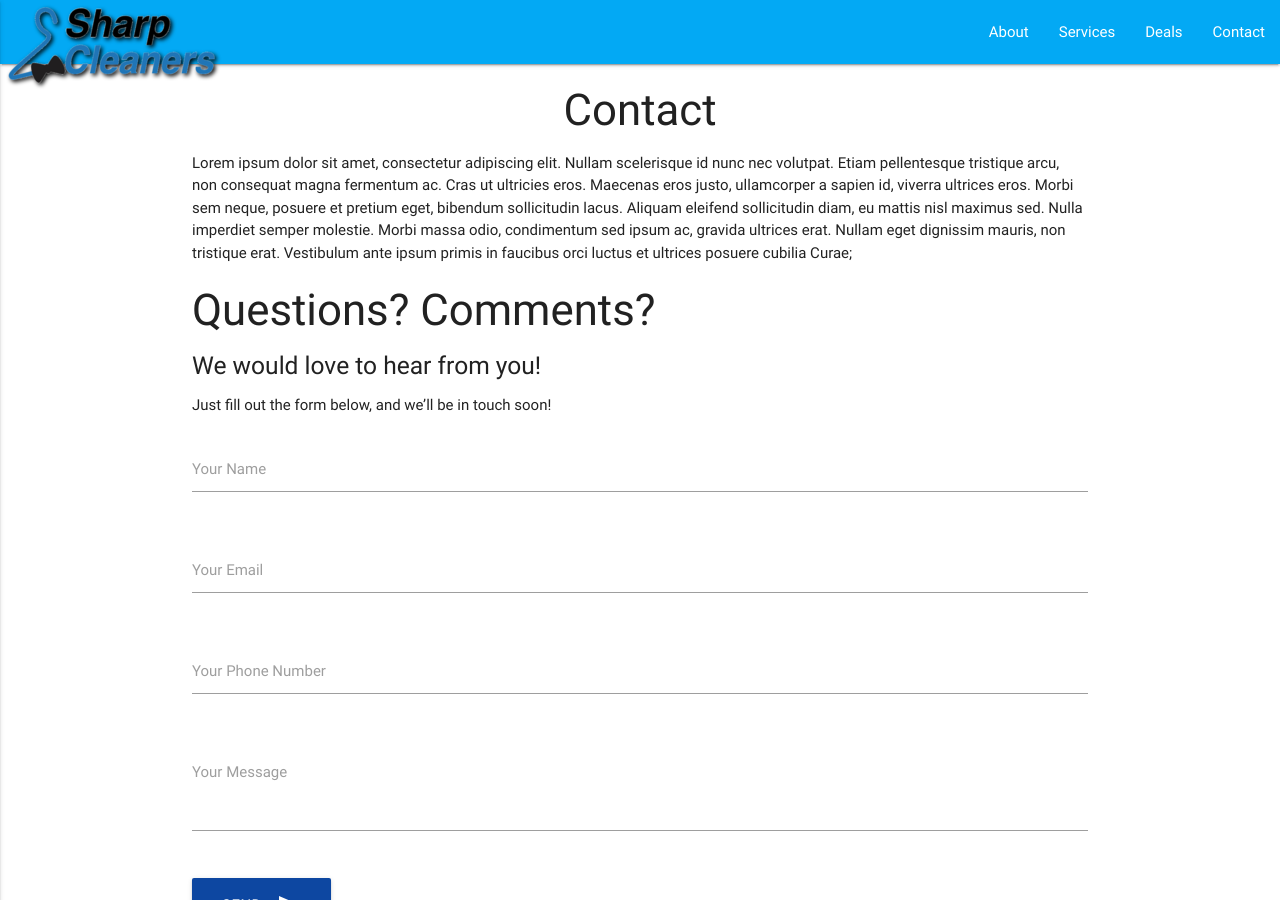
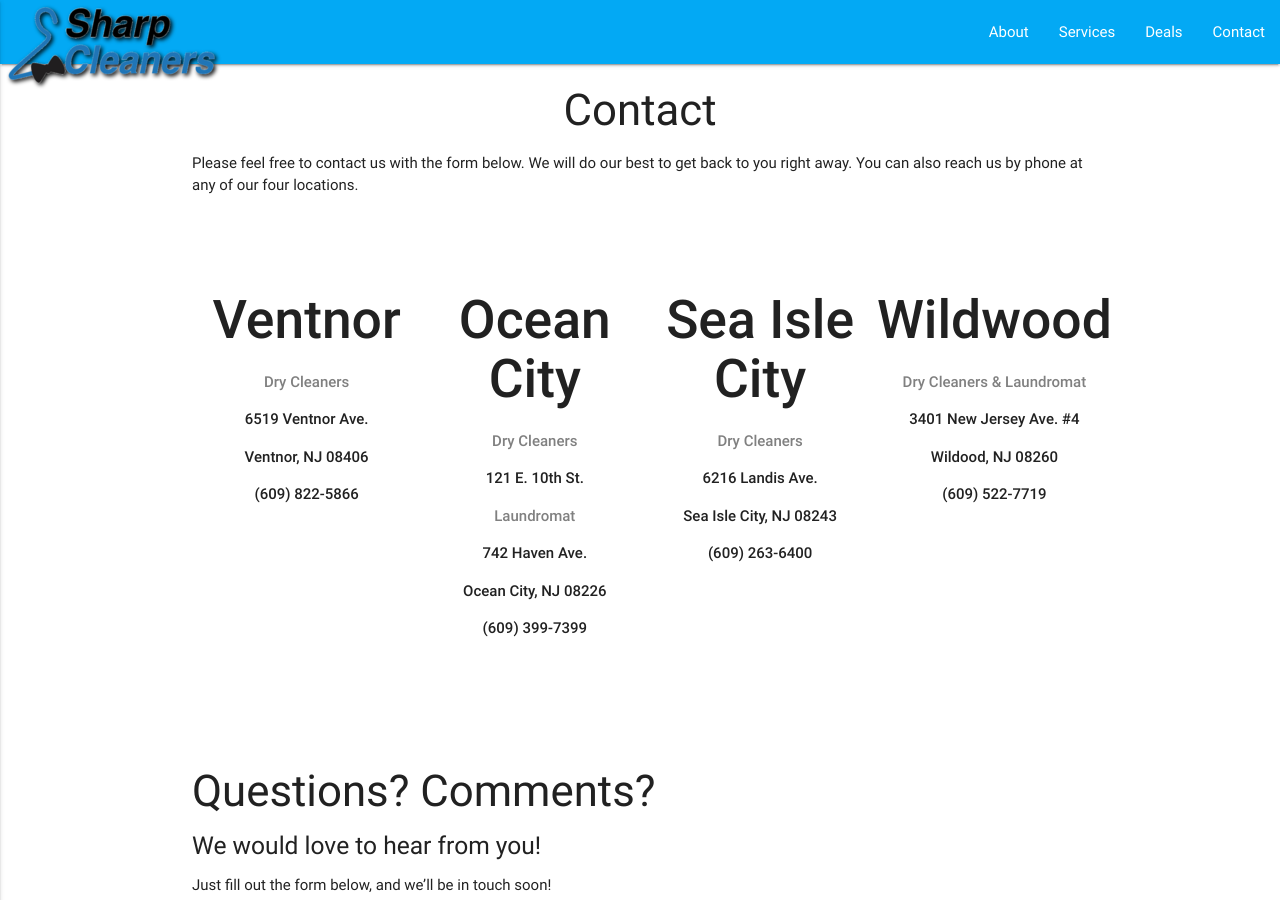
Before and after one commit to sharpcleanersnj/sharpcleanersnj.github.io, a Jekyll site: the page built from _pages/contact.md, in a window 1280 px wide and 900 px high. Built offline with Jekyll 4.4.1, drawn with Linux system fonts in a browser that asks for light colours; nearby versions of some CDN libraries.

Commit message:
Update contact.md

```diff
--- a/_pages/contact.md
+++ b/_pages/contact.md
@@ -4,8 +4,49 @@
 permalink: /contact/
 ---
 
-Lorem ipsum dolor sit amet, consectetur adipiscing elit. Nullam scelerisque id nunc nec volutpat. Etiam pellentesque tristique arcu, non consequat magna fermentum ac. Cras ut ultricies eros. Maecenas eros justo, ullamcorper a sapien id, viverra ultrices eros. Morbi sem neque, posuere et pretium eget, bibendum sollicitudin lacus. Aliquam eleifend sollicitudin diam, eu mattis nisl maximus sed. Nulla imperdiet semper molestie. Morbi massa odio, condimentum sed ipsum ac, gravida ultrices erat. Nullam eget dignissim mauris, non tristique erat. Vestibulum ante ipsum primis in faucibus orci luctus et ultrices posuere cubilia Curae;
-
+Please feel free to contact us with the form below. We will do our best to get back to you right away. You can also reach us by phone at any of our four locations.
+<p>&nbsp;</p>
+<table style="width: 103.226%; border-collapse: collapse; height: 404px;">
+<tbody>
+<tr>
+<td style="width: 25%; text-align: center; vertical-align: top;">
+<h2><strong>Ventnor</strong></h2>
+<p><span style="color: #808080;"><strong>Dry Cleaners</strong></span></p>
+<p><strong>6519 Ventnor Ave.</strong></p>
+<p><strong>Ventnor, NJ 08406</strong></p>
+<p><strong>(609) 822-5866</strong></p>
+<p>&nbsp;</p>
+<h2>&nbsp;</h2>
+</td>
+<td style="width: 25%; text-align: center; vertical-align: top;">
+<h2><strong>Ocean City</strong></h2>
+<p><span style="color: #808080;"><strong>Dry Cleaners</strong></span></p>
+<p><strong>121 E. 10th St.</strong></p>
+<p><span style="color: #808080;"><strong>Laundromat</strong></span></p>
+<p><strong>742 Haven Ave.</strong></p>
+<p><strong>Ocean City, NJ 08226</strong></p>
+<p><strong>(609) 399-7399</strong></p>
+<p>&nbsp;</p>
+<p>&nbsp;</p>
+</td>
+<td style="width: 25%; text-align: center; vertical-align: top;">
+<h2><strong>Sea Isle City</strong></h2>
+<p><strong><span style="color: #808080;">Dry Cleaners</span></strong></p>
+<p><strong>6216 Landis Ave.</strong></p>
+<p><strong>Sea Isle City, NJ 08243</strong></p>
+<p><strong>(609) 263-6400</strong></p>
+</td>
+<td style="width: 25%; text-align: center; vertical-align: top;">
+<h2><strong>Wildwood</strong></h2>
+<p><strong><span style="color: #808080;">Dry Cleaners &amp; Laundromat</span></strong></p>
+<p><strong>3401 New Jersey Ave. #4</strong></p>
+<p><strong>Wildood, NJ 08260</strong></p>
+<p><strong>(609) 522-7719</strong></p>
+<p>&nbsp;</p>
+</td>
+</tr>
+</tbody>
+</table>
 
 ### Questions? Comments?
 ##### We would love to hear from you!
```
